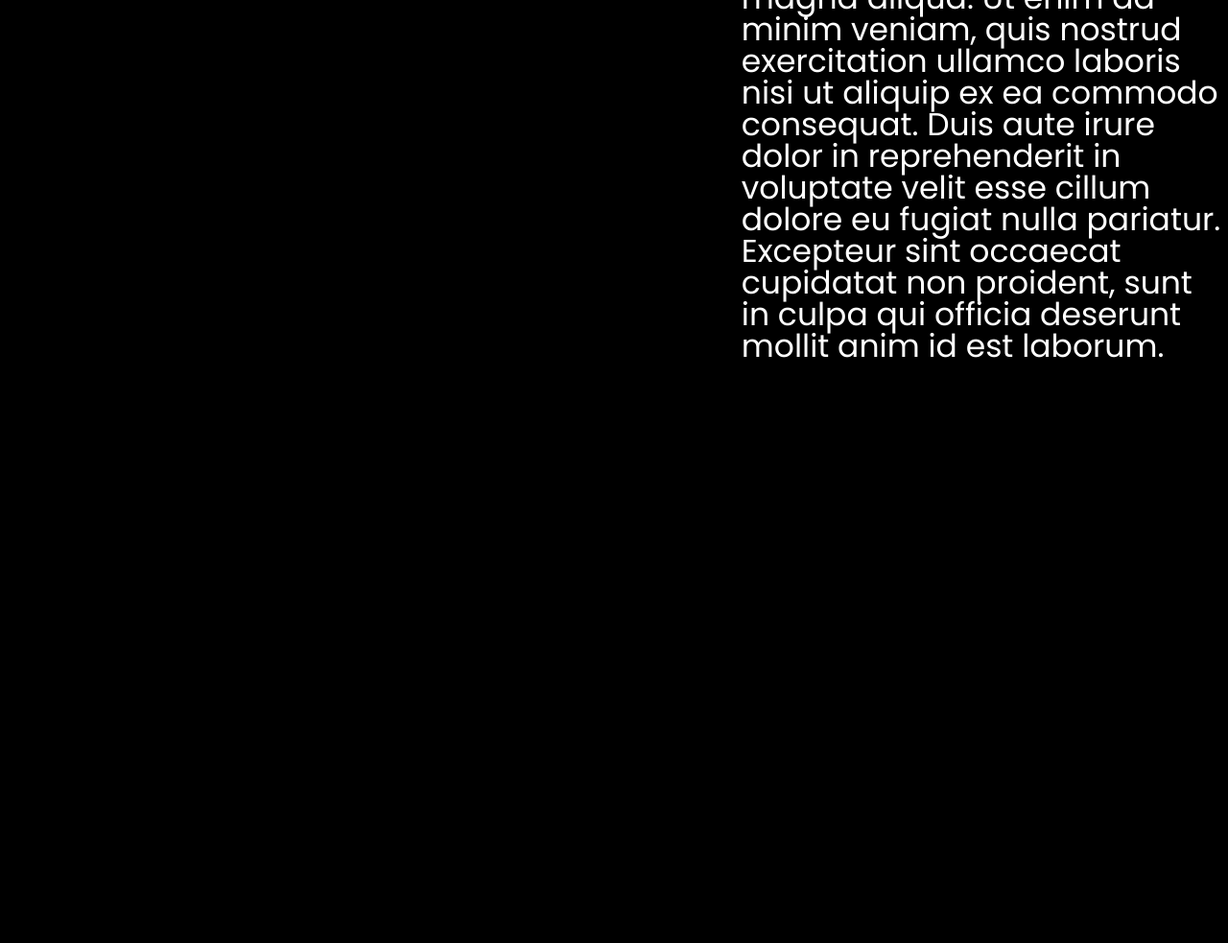
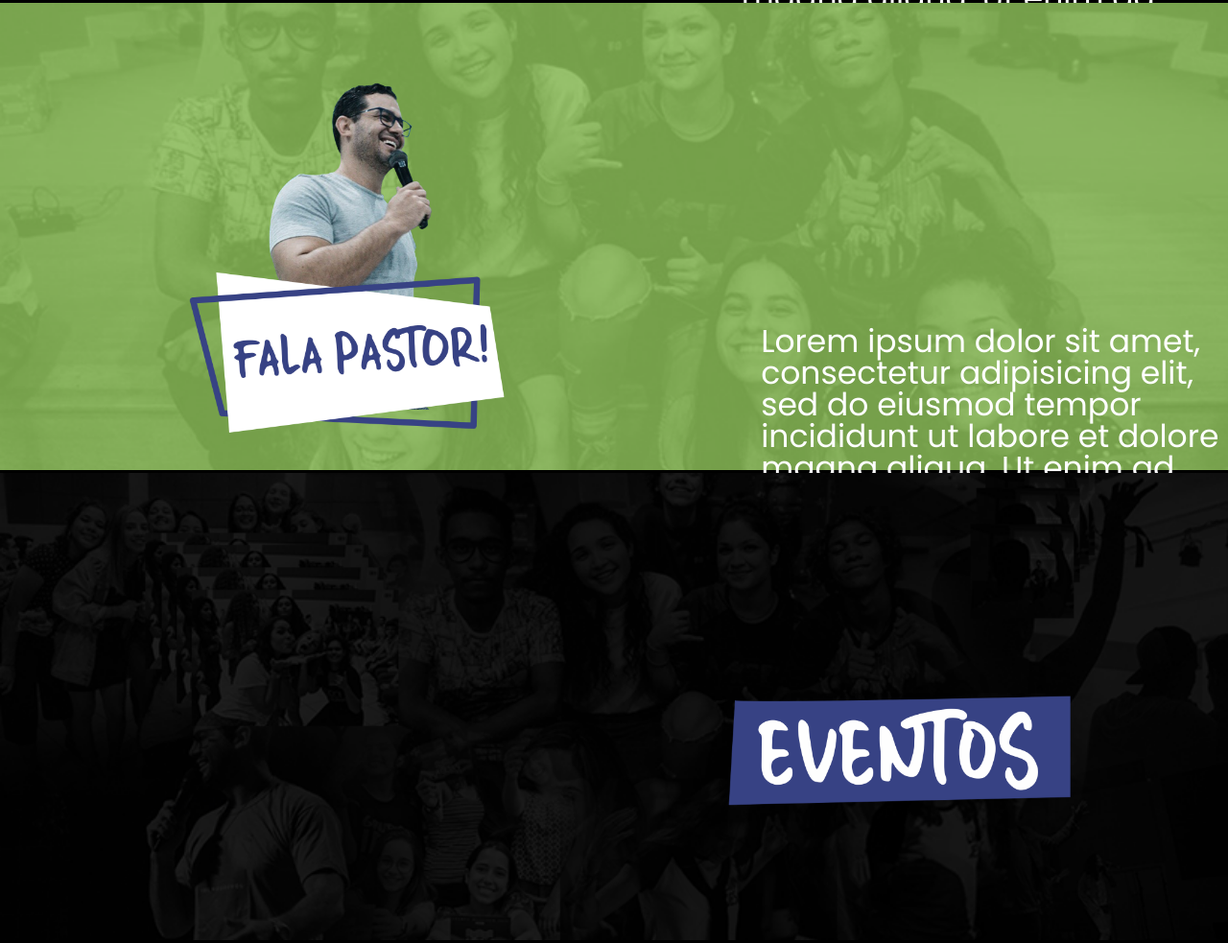
Before and after one commit to CaiqueRGs/NZT-Site, a plain HTML site: page src/index.html in a window 1280 px wide. Shown: the part 1500-2483 px from the top of the page at 96% size. Before the commit the page ends 1877 px from the top, so only its background shows below. Drawn offline with Linux system fonts and the light colour scheme.

Commit message:
Nazateen

```diff
--- a/src/index.html
+++ b/src/index.html
@@ -12,6 +12,8 @@
     <link rel="stylesheet" href="style/header.css" />
     <link rel="stylesheet" href="style/section1.css" />
     <link rel="stylesheet" href="style/section2.css" />
+    <link rel="stylesheet" href="style/section3.css" />
+    <link rel="stylesheet" href="style/section4.css" />
     <link
       rel="stylesheet"
       href="https://use.fontawesome.com/releases/v5.6.3/css/all.css"
@@ -91,6 +93,39 @@
           </div>
         </div>
       </section>
+      <section id="section3">
+        <div>
+          <img
+            src="assets/capa-verde.png"
+            alt="a melhor fase da vida"
+            class="img1"
+          />
+          <div class="falaPastor">
+            <img src="assets/pastor.png" alt="Fala Pastor" class="img3" />
+            <span>
+              Lorem ipsum dolor sit amet, consectetur adipisicing elit, sed do
+              eiusmod tempor incididunt ut labore et dolore magna aliqua. Ut
+              enim ad minim veniam, quis nostrud exercitation ullamco laboris
+              nisi ut aliquip ex ea commodo consequat. Duis aute irure dolor in
+              reprehenderit in voluptate velit esse cillum dolore eu fugiat
+              nulla pariatur. Excepteur sint occaecat cupidatat non proident,
+              sunt in culpa qui officia deserunt mollit anim id est laborum.
+            </span>
+          </div>
+        </div>
+      </section>
+      <section id="section4">
+        <div>
+          <img
+            src="assets/capa-facebook.png"
+            alt="a melhor fase da vida"
+            class="img1"
+          />
+          <div class="eventos">
+            <img src="assets/eventos.png" alt="eventos" class="img4" />
+          </div>
+        </div>
+      </section>
     </div>
   </body>
 </html>
--- /dev/null
+++ b/src/style/section3.css
@@ -0,0 +1,27 @@
+#section3 {
+  position: relative;
+}
+.img1 {
+  width: 100%;
+  display: inline-flex;
+  position: relative;
+}
+.falaPastor {
+  top: 0;
+  position: absolute;
+  display: flex;
+}
+.img3 {
+  width: 29%;
+  height: 44%;
+  margin-left: 22vh;
+  margin-top: 10vh;
+}
+.falaPastor span {
+  margin-top: 42vh;
+  color: white;
+  margin-left: 246px;
+  width: 50%;
+  overflow: hidden;
+  font-size: 33px;
+}
--- /dev/null
+++ b/src/style/section4.css
@@ -0,0 +1,19 @@
+#section4 {
+  position: relative;
+}
+.img1 {
+  width: 100%;
+  display: inline-flex;
+  position: relative;
+}
+.eventos {
+  top: 0;
+  position: absolute;
+  display: flex;
+}
+.img4 {
+  width: 29%;
+  height: 44%;
+  margin-left: 94vh;
+  margin-top: 13vh;
+}
```
Also changed, not shown: src/assets/capa-verde.png (added), src/assets/eventos.png (added), src/assets/pastor.png (added).
